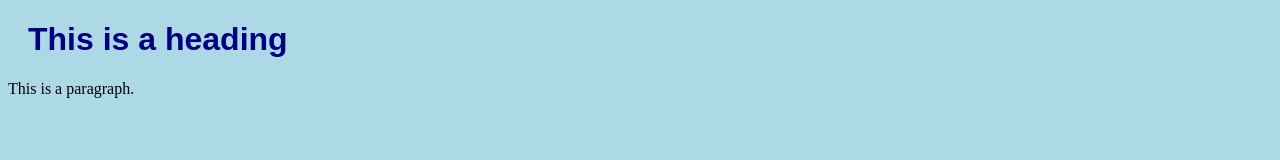
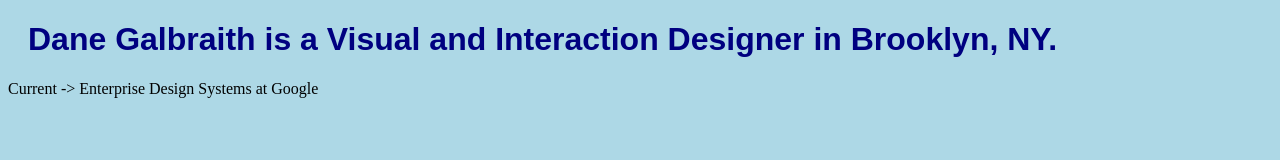
Before and after one commit to danegalbraith/portfolio-site, a plain HTML site: page index.html in a window 1280 px wide. Drawn offline with Linux system fonts and the light colour scheme.

Commit message:
Update index.html

```diff
--- a/index.html
+++ b/index.html
@@ -5,8 +5,8 @@
 </head>
 <body>
 
-<h1>This is a heading</h1>
-<p>This is a paragraph.</p>
+<h1>Dane Galbraith is a Visual and Interaction Designer in Brooklyn, NY.</h1>
+<p>Current -> Enterprise Design Systems at Google</p>
 
 </body>
 </html>
```
